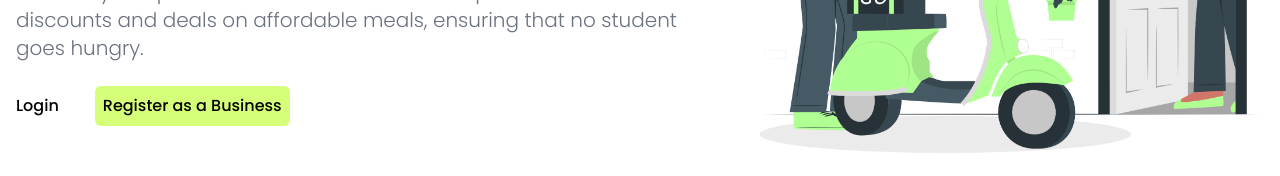
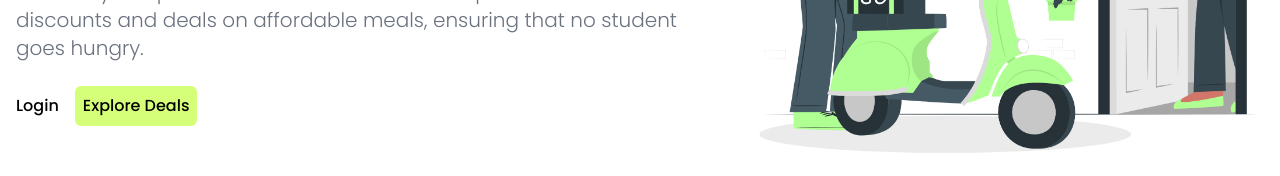
Before and after one commit to kirtanchandak/CampusEats, a React (Create React App) app: page / in a window 1280 px wide. Shown: the part 325-501 px from the top of the page. Built offline with nearby package versions, Linux system fonts and the light colour scheme.

Commit message:
handle slug

```diff
--- a/src/pages/Home.js
+++ b/src/pages/Home.js
@@ -5,8 +5,10 @@ import bits from "../assets/bits.gif";
 import vit from "../assets/vit.png";
 import lmniit from "../assets/lmniit.png";
 import lpu from "../assets/lpu.png";
+import { useCookies } from "react-cookie";
 
 function Home() {
+  const [cookies, setCookies] = useCookies(["access_token"]);
   return (
     <>
       <Layout>
@@ -23,11 +25,23 @@ function Home() {
                 exclusive discounts and deals on affordable meals, ensuring that
                 no student goes hungry.
               </p>
-              <div class="sm:flex sm:space-y-0 sm:space-x-4 flex gap-5 pt-4">
+              <div class="sm:flex sm:space-y-0 sm:space-x-4 flex pt-4">
                 <button className="font-medium">Login</button>
-                <button className="bg-[#D6FF79] px-2 py-2 rounded-md font-medium">
-                  Register as a Business
-                </button>
+                {cookies.access_token ? (
+                  <a
+                    href="/deals"
+                    className="bg-[#D6FF79] px-2 py-2 rounded-md font-medium"
+                  >
+                    Explore Deals
+                  </a>
+                ) : (
+                  <a
+                    href="/login"
+                    className="bg-[#D6FF79] px-2 py-2 rounded-md font-medium"
+                  >
+                    Explore Deals
+                  </a>
+                )}
               </div>
             </div>
             <div class="lg:mt-0 lg:col-span-5 lg:flex pt-7">
--- a/src/pages/SignUp.js
+++ b/src/pages/SignUp.js
@@ -6,15 +6,18 @@ function SignUp() {
   const [password, setPassword] = useState("");
   const [college, setCollege] = useState("");
   const [name, setName] = useState("");
-
+  const [slug, setSlug] = useState("");
+  console.log(college);
   const handleSumbit = async (e) => {
     e.preventDefault();
     try {
+      handleSlug(college);
       await axios.post("http://localhost:5000/auth/register", {
         username,
         password,
         college,
         name,
+        slug,
       });
 
       alert("Account created successfully");
@@ -22,6 +25,12 @@ function SignUp() {
       console.log(err);
     }
   };
+
+  const handleSlug = (name) => {
+    const slug = name.toLowerCase().split(" ").join("-");
+    setSlug(slug);
+  };
+
   return (
     <div>
       <form action="" onSubmit={handleSumbit}>
@@ -59,10 +68,10 @@ function SignUp() {
           <option value="" disabled selected>
             Select College
           </option>
-          <option>BITS, Pliani</option>
-          <option>LMNIIT, Jaipur</option>
-          <option>VIT, Vellore</option>
-          <option>LPU, Punjab</option>
+          <option value="BITS Pliani">BITS Pliani</option>
+          <option value="LMNIIT Jaipur">LMNIIT Jaipur</option>
+          <option>VIT Vellore</option>
+          <option>LPU Punjab</option>
         </select>
         <button>Create Account</button>
       </form>
```
Also changed, not shown: 2 other files (tests, documents, lock files or other folders).
